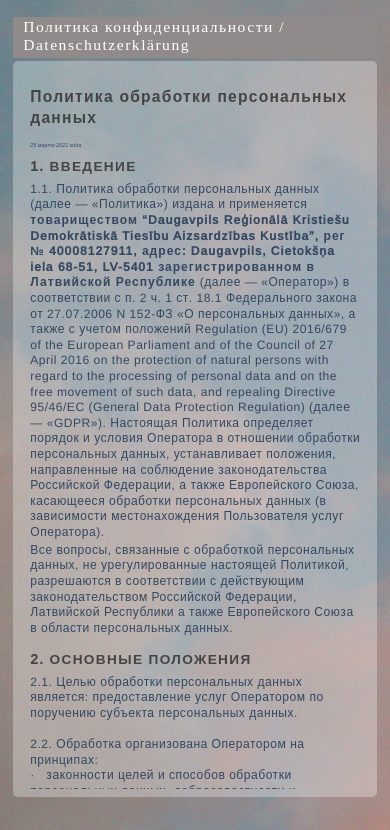
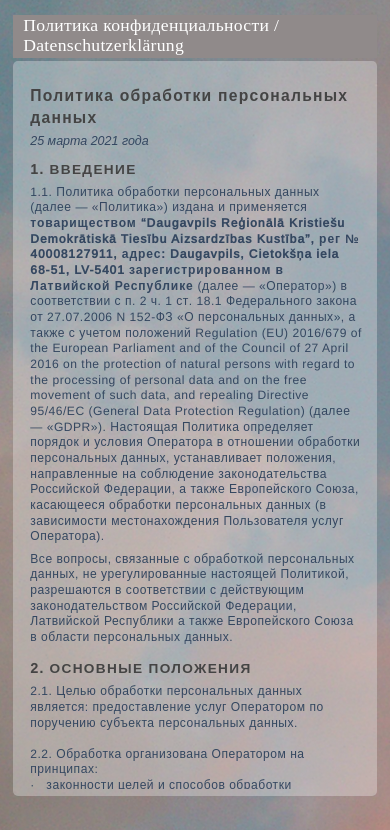
Before and after one commit to Marina2022/school, a website: page source/privacy.html in a window 390 px wide. Shown: the part 39-869 px from the top of the page. Drawn offline with nearby package versions, Linux system fonts and the light colour scheme; files that its build step writes are made by us from their sources.

Commit message:
befort merging privacy+commercial

```diff
--- a/source/privacy.html
+++ b/source/privacy.html
@@ -59,16 +59,14 @@
           <ol class="text-list--privacy no-style">
             <li>
               <p class="in-list-paragraph--privacy">
-                1.1. Политика обработки персональных данных (далее — «Политика») издана и применяется <strong>товариществом
+                1.1. Политика обработки персональных данных (далее&nbsp;— «Политика») издана и применяется <strong>товариществом
                 “Dau&shy;gavpils Reģionālā Kristiešu Demokrātiskā Tiesību Aizsardzības Kustība”, рег № 40008127911, адрес:
-                Daugavpils, Cietokšņa iela 68-51, LV-5401 зарегистрированном в Латвийской Республике</strong> (далее —
+                Daugavpils, Cietokšņa iela 68&#8209;51, LV-5401 зарегистрированном в Латвийской Республике</strong> (далее —
                 «Оператор») в соответствии с п. 2 ч. 1 ст. 18.1 Федерального закона от 27.07.2006 N 152-ФЗ «О
                 персональных данных», а также с учетом положений Regulation (EU) 2016/679 of the European Parliament and
-                of the Council of 27 April 2016 on the protec&shy;tion of natural persons with regard to the processing of
-                personal data and on the free movement of such data, and repealing Directive 95/46/EC (General Data
-                Protection Regulation) (далее — «GDPR»). Настоящая Политика определяет порядок и&nbsp;условия Оператора в
-                отношении обработки персональных данных, устанавливает положения, направленные на соблюдение
-                законодательства Российской Федерации, а также Европейского Союза, касающееся обработки персональных
+                of the Council of 27 April 2016 on the pro&shy;tec&shy;tion of natural persons with regard to the processing of personal data and on the free movement of such data, and repealing Directive 95/46/EC (General Data
+                Protec&shy;tion Regulation) (далее — «GDPR»). Настоящая Политика определяет порядок и&nbsp;условия Оператора в
+                отношении обработки персональных данных, устанавливает положения, направленные на соблюдение законодательства Российской Федерации,&nbsp;а также Европейского Союза, касающееся&nbsp;обработки персональных
                 данных (в зависимости местонахождения Пользователя услуг Оператора).</p>
               <p class="in-list-paragraph--privacy">
                 Все вопросы, связанные с обработкой персональных данных, не урегулированные настоящей Политикой,
--- a/source/sass/blocks/_4_privacy.scss
+++ b/source/sass/blocks/_4_privacy.scss
@@ -16,13 +16,13 @@
     @media (max-width: 897px) {
       margin-top: 1.7vw;
       font-size: 2.03vw;
-      margin-bottom: 2.6vw;
-      letter-spacing: 0.65px;
+      margin-bottom: 1.7vw;
+      letter-spacing: 1px;
     }
 
     @media (max-width: 500px) {
-      font-size: 4vw;
-      margin-bottom: 3.5vw;
+      font-size: 4.02vw;
+      margin-bottom: 1.4vw;
       letter-spacing: 1.25px;
       line-height: 5.5vw;
       margin-top: 1.4vw;
@@ -37,7 +37,7 @@
     letter-spacing: 0.4px;
     text-transform: uppercase;
     @media (max-width: 897px) {
-      margin-bottom: 1.3vw;
+      margin-bottom: 1.4vw;
       letter-spacing: -0.3px;
     }
     @media (max-width: 500px) {
@@ -72,6 +72,14 @@
     font-style: italic;
     font-size: 1.38vw;
     margin-bottom: 2.7vw;
+    @media (max-width: 897px) {
+      font-size: 1.32vw;
+      margin-bottom: 2.4vw;
+    }
+    @media (max-width: 500px) {
+      font-size: 3.2vw;
+      margin-bottom: 3.5vw;
+    }
   }
 
   .text-list--privacy {
@@ -83,25 +91,27 @@
       margin-bottom: 2vw;
       font-size: 1.4vw;
       line-height: 2vw;
+
       strong {
         letter-spacing: 0.9px;
       }
+
       @media (max-width: 897px) {
         font-size: 1.4vw;
-        line-height: 1.9vw;
+        line-height: 1.95vw;
         margin-bottom: 1.8vw;
-        letter-spacing: -0.07px;
+        letter-spacing: 0.08px;
         strong {
-          letter-spacing: 0.2px;
+          letter-spacing: 0.32px;
         }
       }
       @media (max-width: 500px) {
         font-size: 3.1vw;
-        line-height: 4vw;
+        line-height: 4.02vw;
         margin-bottom: 4vw;
         letter-spacing: 0.5px;
         strong {
-          letter-spacing: 1px;
+          letter-spacing: 0.9px;
         }
       }
     }
@@ -160,10 +170,12 @@
   }
 
 
-
   .in-list-paragraph--privacy {
     margin-top: 0;
     margin-bottom: 0.6vw;
+    @media (max-width: 500px) {
+      margin-bottom: 1.7vw;
+    }
   }
 
 
@@ -202,7 +214,7 @@
 
   .content-block--privacy {
     @media (max-width: 897px) {
-      padding: 0vw 4vw 0.8vw 1.9vw;
+      padding: 0vw 3.8vw 0.8vw 1.9vw;
     }
   }
 
@@ -232,7 +244,12 @@
     }
   }
 
-
+  .btn-wrapper {
+    text-align: center;
+    @media (max-width: 500px) {
+      padding-bottom: 3vh;
+    }
+  }
 }
 
 .ref-underlined {
@@ -246,18 +263,19 @@
   font-size: 1.65vw;
   letter-spacing: -1.5px;
   @media (max-width: 897px) {
-    margin-top: 9px;
-    padding: 0.3vw 1.6vw 0.8vw 1.8vw;
-    letter-spacing: 1.5px;
-    font-size: 3.1vw;
+    margin-top: 4px;
+    padding: 1.3vw 1.6vw 1.6vw 1.25vw;
+    letter-spacing: 0.1px;
+    font-size: 2vw;
     margin-bottom: 3.5%;
   }
 
   @media (max-width: 500px) {
-    padding: 0.4vw 2.7vw 1vw 2.6vw;
-    margin-top: 5vw;
-    font-size: 4vw;
+    padding: 0vw 2.7vw 0.5vw 2.6vw;
+    margin-top: 4.6vw;
+    font-size: 4.53vw;
     margin-bottom: 1%;
+    letter-spacing: 0.3px;
   }
 }
 
@@ -266,5 +284,8 @@
   @media (max-width: 897px) {
     margin-top: 1.5vw;
   }
+  @media (max-width: 500px) {
+    margin-bottom: 1.5vw;
+  }
 
 }
```
Also changed, not shown: source/sass/global/_global.scss (+6 -4 lines), build/css/style.css, build/privacy.html, 1 other file.
